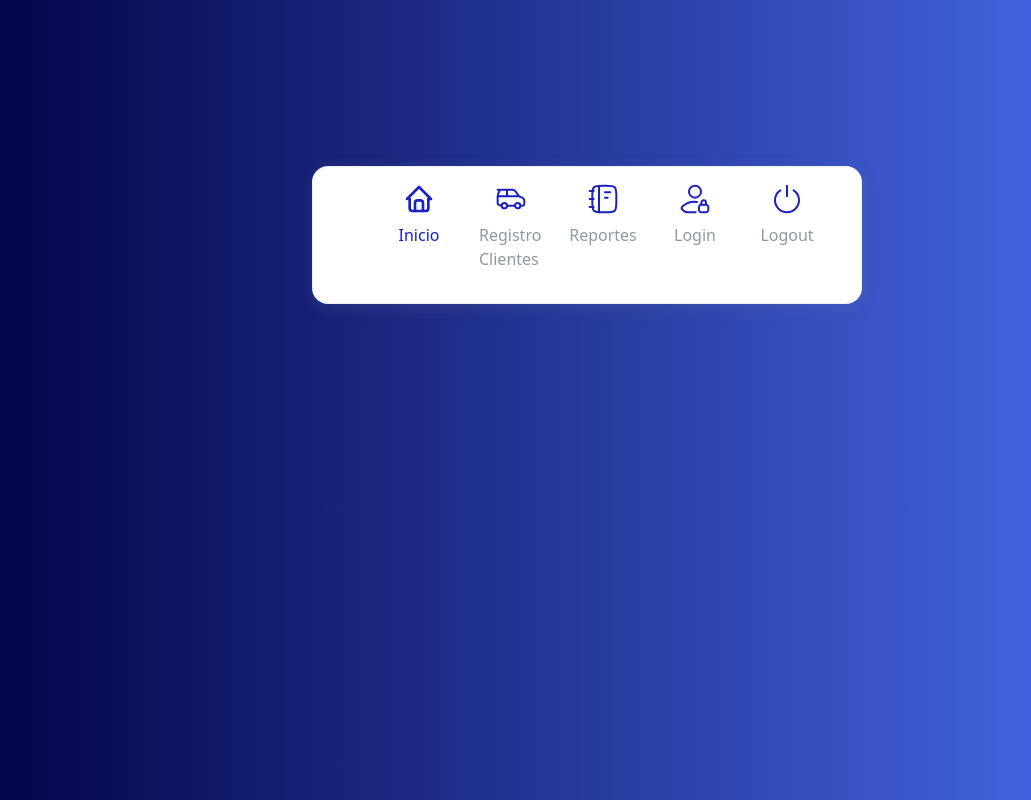
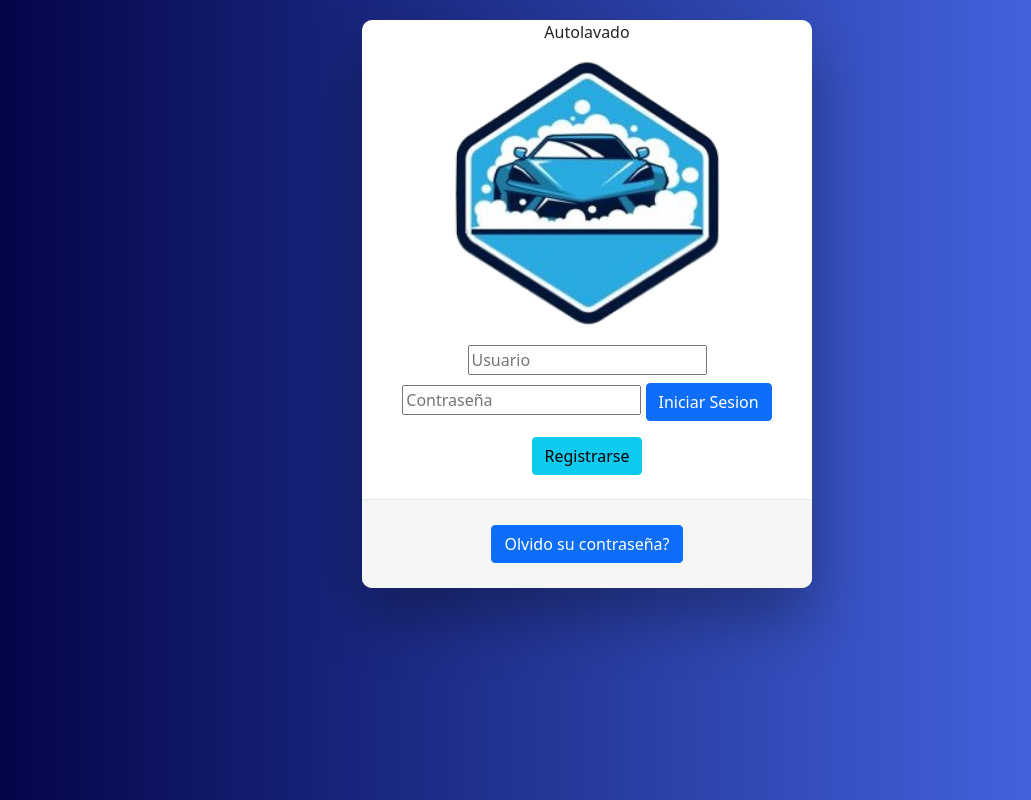
Before and after one commit to LeoNardoz333/Autolavado, a PHP site: page / in a window 1280 px wide. Shown: the whole page, without its empty margins (53-1084 px from the left). Run offline with PHP 8.4, Linux system fonts and the light colour scheme.

Commit message:
Organizacion de paginas

```diff
--- a/Proyecto/controller/home.php
+++ b/Proyecto/controller/home.php
@@ -16,7 +16,7 @@ require 'libreria/Ventas.php';
 require 'libreria/Factory.php';*/
 
 $p = array();
-View('menu',$p);
+// View('menu',$p);
 View('home',$p);
 
 ?>
--- a/Proyecto/controller/logout.php
+++ b/Proyecto/controller/logout.php
@@ -5,5 +5,5 @@ $_SESSION['usuario'] = '';
 $_SESSION['idUsuario'] = '';
 $_SESSION['permisos'] = '';
 $p = array();
-View('menu', $p);
+// View('menu', $p);
 View('login', $p);
--- a/Proyecto/view/Menu.view.php
+++ b/Proyecto/view/Menu.view.php
@@ -193,7 +193,7 @@ body {
 				Reportes
 				</a>
 
-            <li>
+            <!-- <li>
                 <a href="login">
                 <svg xmlns="http://www.w3.org/2000/svg" viewBox="0 0 24 24" width="24" height="24" color="#1b21be" fill="none">
     <path d="M12.5 22H6.59087C5.04549 22 3.81631 21.248 2.71266 20.1966C0.453366 18.0441 4.1628 16.324 5.57757 15.4816C7.97679 14.053 10.8425 13.6575 13.5 14.2952" stroke="currentColor" stroke-width="1.5" stroke-linecap="round" stroke-linejoin="round" />
@@ -202,7 +202,7 @@ body {
 </svg>
                     Login
                 </a>
-            </li>
+            </li>      -->
             <li>
                 <a href="logout">
 
--- a/Proyecto/view/home.view.php
+++ b/Proyecto/view/home.view.php
@@ -6,4 +6,29 @@
   }
 </style>
 <body class="fondo4">
-</body>
+  <div class="wrapper fadeInDown d-flex align-items-center justify-content-center">
+    <div id="formContent" class="flex-column">
+      <div>
+        <p>Autolavado</p>
+      </div>
+      <div class="first mt-3 mb-3">
+        <img src="images/alavado.png" id="icon" alt="Logo" />
+      </div>
+      <form class="mt-3 mb-3" method="post" action="login">
+        <input type="text" id="login" class="fadeIn second" name="login" placeholder="Usuario">
+        <input type="password" id="password" class="fadeIn third" name="password" placeholder="Contraseña">
+        <button type="submit" class="btn btn-primary mt-2 mb-2">Iniciar Sesion</button>
+        <a href="rusuarios" ><button type="button" class="btn btn-info mt-2 mb-2">Registrarse</button></a>
+      </form>
+      <div id="formFooter">
+        <div id="liveAlertPlaceholder"></div>
+        <button type="button" class="btn btn-primary" id="liveAlertBtn">Olvido su contraseña?</button>
+        <!-- <a class="underlineHover" href="#">Olvido su contrasena?</a> -->
+        </div>
+    </div>
+  </div>
+    <div>
+      <?php
+      #echo $usuario;
+      ?>
+    </div>
```
